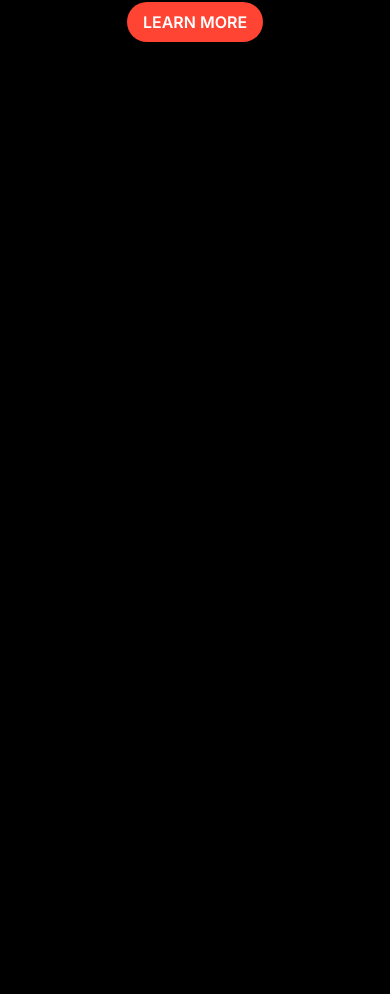
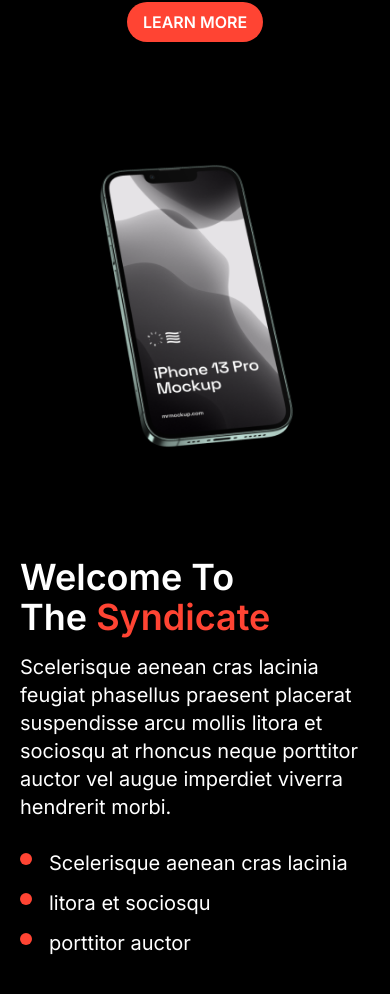
Before and after one commit to tdfrost/traders-syndicate, a Next.js app in the folder trade-syndicate/: page / in a window 390 px wide. Shown: the part 2095-3089 px from the top of the page. Before the commit the page ends 2209 px from the top, so only its background shows below. Built offline with nearby package versions, Linux system fonts and the light colour scheme.

Commit message:
finsihed mobile app mockup section

```diff
--- a/trade-syndicate/src/app/page.tsx
+++ b/trade-syndicate/src/app/page.tsx
@@ -117,6 +117,46 @@
             />
           </div>
         </div>
+
+        <div className="flex flex-col md:flex-row space-y-20 justify-center">
+          <div>
+            <Image
+              src="/images/iPhone-15.png"
+              alt="A phone with with an open image of a discord community"
+              width={0}
+              height={0}
+              layout="responsive"
+            />
+          </div>
+
+          <div className="flex flex-col space-y-4">
+            <h2 className="text-4xl md:text-5xl font-semibold">
+              Welcome To <br />
+              The <span className="text-red-orange-500">Syndicate</span>
+            </h2>
+
+            <p className="text-xl">
+              Scelerisque aenean cras lacinia feugiat phasellus praesent
+              placerat suspendisse arcu mollis litora et sociosqu at rhoncus
+              neque porttitor auctor vel augue imperdiet viverra hendrerit
+              morbi.
+            </p>
+
+            <ul className="text-xl list-disc list-inside marker:text-red-orange-500 marker:text-4xl">
+              <li className="">
+                <span className="-ml-5 relative ">
+                  Scelerisque aenean cras lacinia
+                </span>
+              </li>
+              <li>
+                <span className="-ml-5 relative ">litora et sociosqu</span>
+              </li>
+              <li>
+                <span className="-ml-5 relative ">porttitor auctor</span>
+              </li>
+            </ul>
+          </div>
+        </div>
       </main>
     </div>
   )
```
Also changed, not shown: trade-syndicate/public/images/iPhone-15.png (added).
